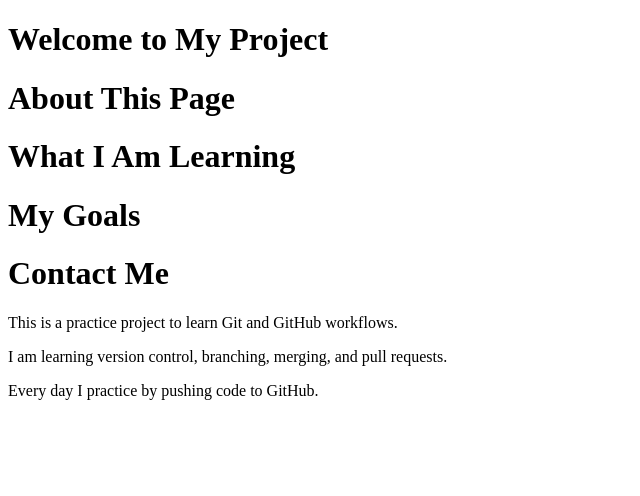
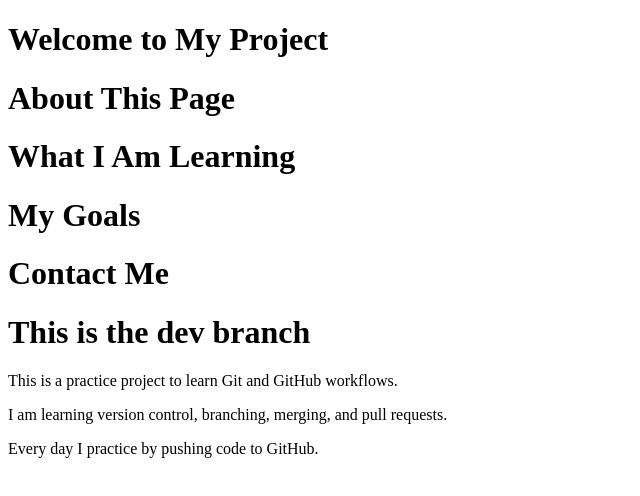
Before and after one commit to SandunikaNanayakkara/myrepo1, a plain HTML site: page index.html in a window 1280 px wide. Shown: the whole page, without its empty margins (0-640 px from the left). Drawn offline with Linux system fonts and the light colour scheme.

Commit message:
Add dev branch heading

```diff
--- a/index.html
+++ b/index.html
@@ -12,6 +12,7 @@
     <h1>What I Am Learning</h1>
     <h1>My Goals</h1>
     <h1>Contact Me</h1>
+    <h1>This is the dev branch</h1>
 
     <p>This is a practice project to learn Git and GitHub workflows.</p>
     <p>I am learning version control, branching, merging, and pull requests.</p>
```
